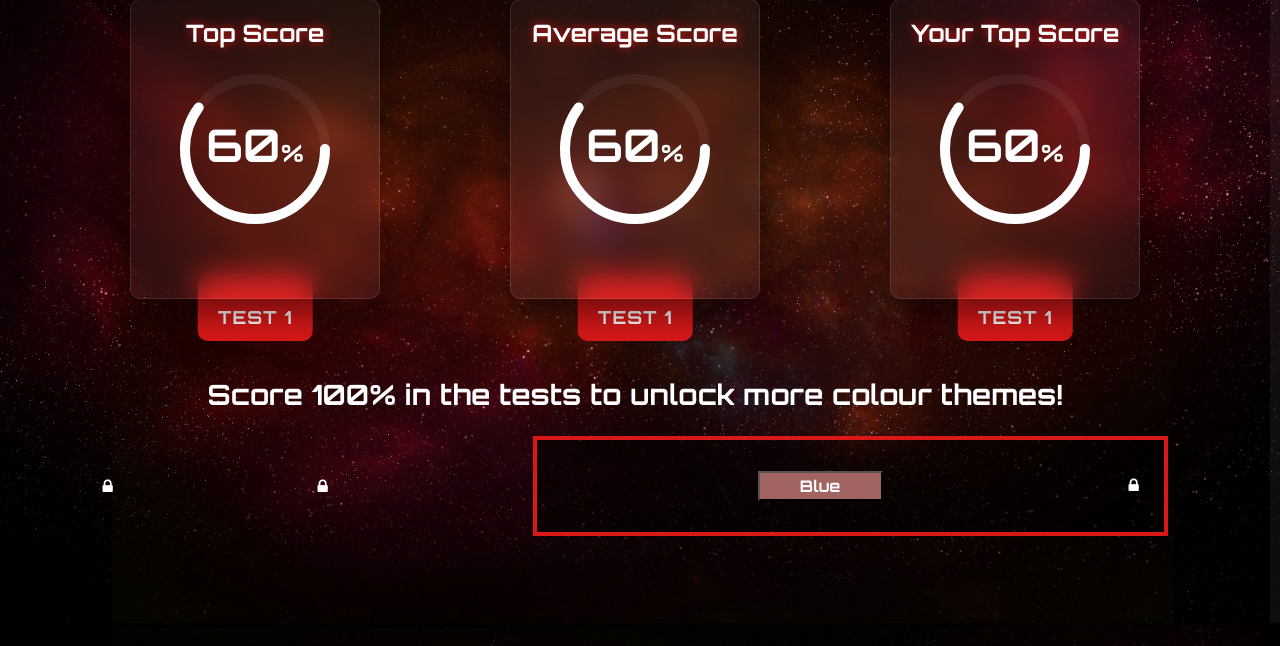
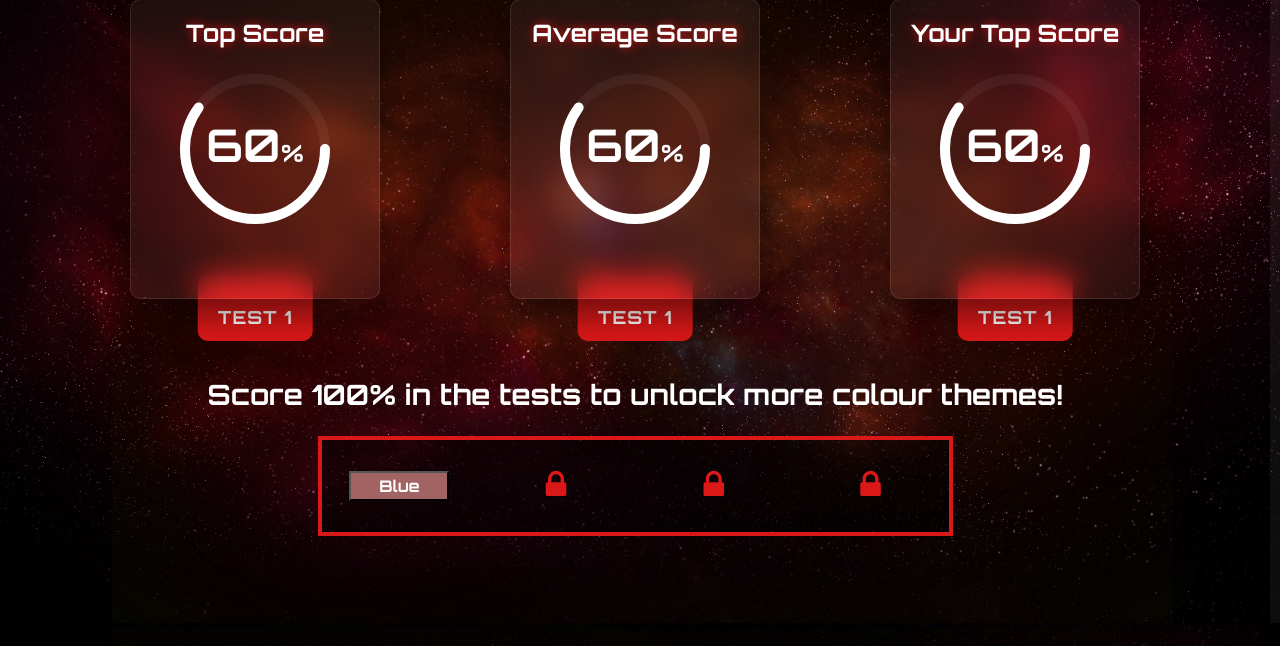
Before and after one commit to jasperpato/learn-special-relativity, a Flask app: page /stats in a window 1280 px wide. Shown: the part 177-823 px from the top of the page. Run offline with Flask 2, Linux system fonts and the light colour scheme; a user stored in the database is signed in; data comes from the database, SQL or seed files in the repository; both versions use the stored data as it was after the commit; some libraries are stand-ins or nearby versions.

Commit message:
unlock colour theme working

```diff
--- a/app/static/style.css
+++ b/app/static/style.css
@@ -706,7 +706,7 @@ svg circle:nth-child(2) {
 /*----------------------------------------------------------------------------------------------------------*/
 .colourButton {
 	color: white;
-	width: 125px;
+	width: 100px;
 	font-family: 'orbitron';
 	margin: auto;
 	background: var(--colour3);
@@ -729,6 +729,10 @@ svg circle:nth-child(2) {
 	border: var(--colour1) 4px solid;
 }
 
+.colourButtons td {
+	width: 25%;
+}
+
 .changeColour {
 	display: block;
 	margin: 4px;
@@ -738,7 +742,8 @@ svg circle:nth-child(2) {
 }
 
 .lock {
-	width: 10px;
+	color: var(--colour1);
+	font-size: 2em;
 	margin: auto;
 }
 
--- a/app/templates/stats.html
+++ b/app/templates/stats.html
@@ -64,35 +64,42 @@
 	</div>
 
 	<h3 class="changeColour col-md-12">Score 100% in the tests to unlock more colour themes!</h3>
-	<table class="colourButtons"><tr>
+	<table class="colourButtons"> <tr>
 	<td>
-		<form class="blueButton" action="" method="POST">
+		<form class="colourButton blueButton" action="" method="POST">
 			<button class="colourButton" name="colour" value="Blue" id="Blue">Blue</button>
 		</form>
 	</td>
 	<td>
 	{% if testData.bestAttempt1 == '100' %}
-		<form class="greenButton" action="" method="POST">
+		<form class="colourButton greenButton" action="" method="POST">
 			<button class="colourButton" name="colour" value="Green" id="Green">Green</button>
 		</form>
 	{% else %}
-	<i class="fa fa-lock lock"></i>	{% endif %}
+	<i class="fa fa-lock lock"></i>
+	{% endif %}
 </td>
+
+	<td>
 		{% if testData.bestAttempt2 == '100' %}
-	<td><form class="purpleButton" action="" method="POST">
+		<form class="purpleButton" action="" method="POST">
 		<button class="colourButton" name="colour" value="Purple" id="Purple">Purple</button>
 	</form>
 	{% else %}
 	<i class="fa fa-lock lock"></i>
 	{% endif %}
 	</td>
+
+	<td>
 		{% if testData.bestAttempt3 == '100' %}
-	<td><form class="redButton" action="" method="POST">
+		<form class="redButton" action="" method="POST">
 		<button class="colourButton" name="colour" value="Red" id="Red">Red</button>
 	</form>
 	{% else %}
-	<i class="fa fa-lock lock"></i>	{% endif %}</td></tr>
-	</table>
+		<i class="fa fa-lock lock"></i>
+	{% endif %}
+	</td>
+	</tr> </table>
 </div>
 	{% endif %}
 </div>
```
Also changed, not shown: app/database.db. Lines whose indentation alone changed are shown as unchanged.
